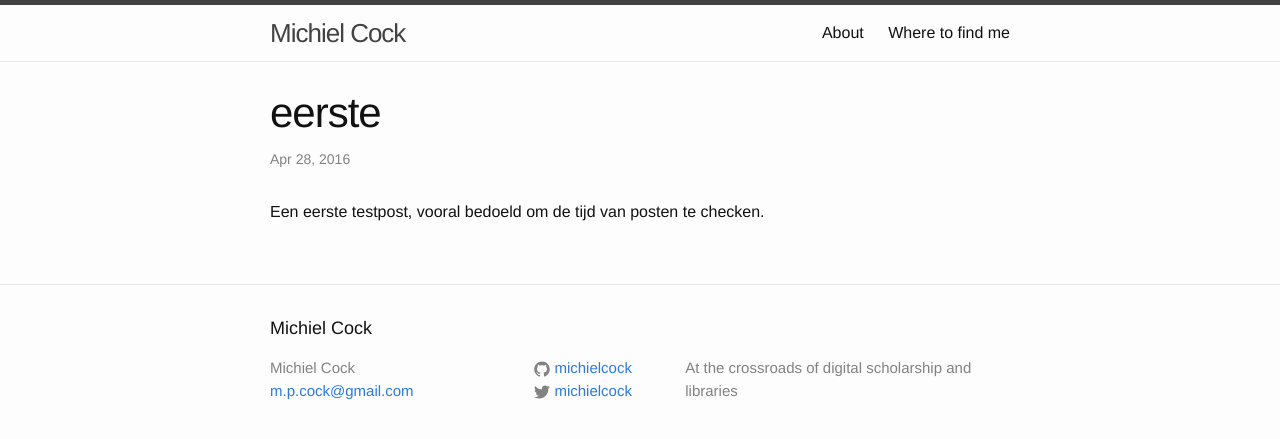
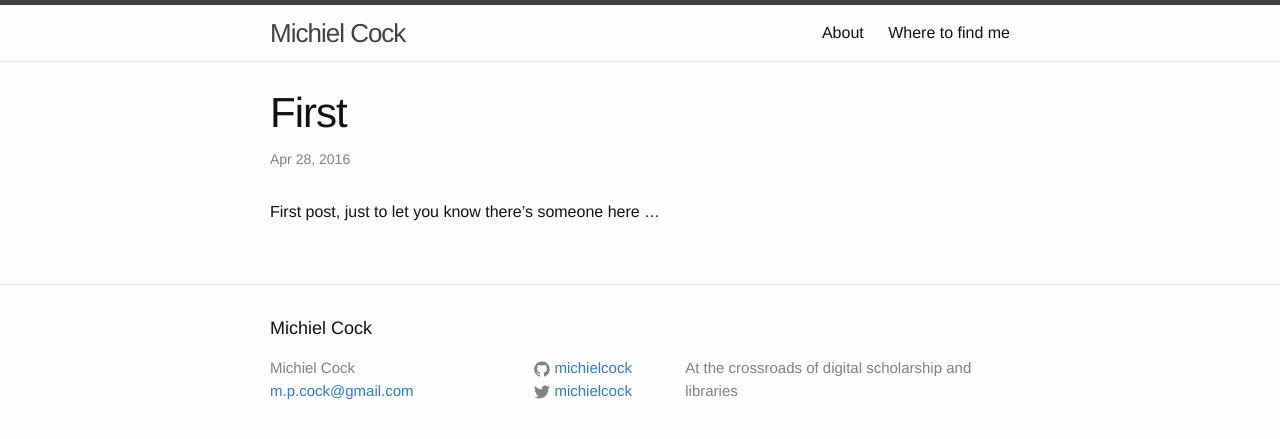
Before and after one commit to michielcock/michielcock.github.io, a Jekyll site: the page built from _posts/2016-04-28-eerste.markdown, in a window 1280 px wide. Shown: the top 439 px of the page. Built offline with Jekyll 4.4.1, drawn with Linux system fonts in a browser that asks for light colours.

Commit message:
change first post to public version

```diff
--- a/_posts/2016-04-28-eerste.markdown
+++ b/_posts/2016-04-28-eerste.markdown
@@ -1,7 +1,7 @@
 ---
 layout: post
-title:  "eerste"
+title:  "First"
 date:   2016-04-28 10:00:00 +0200
 categories:
 ---
-Een eerste testpost, vooral bedoeld om de tijd van posten te checken.
+First post, just to let you know there's someone here ...
```
